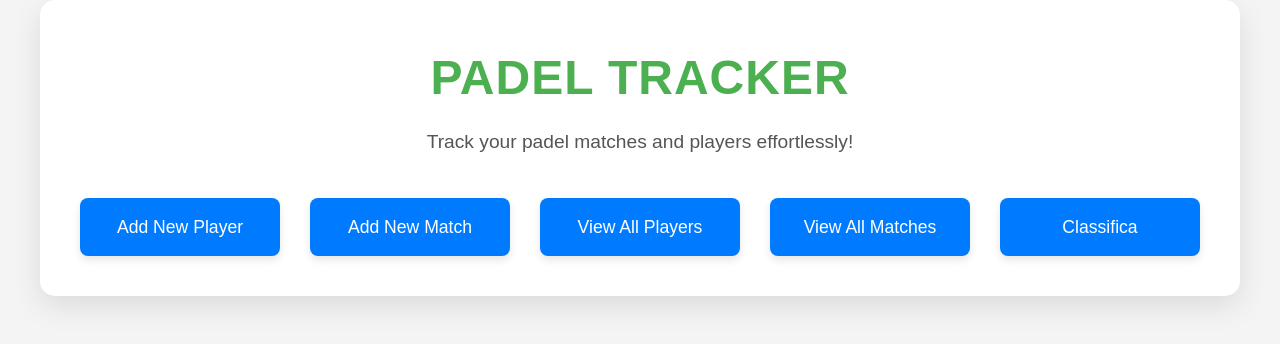
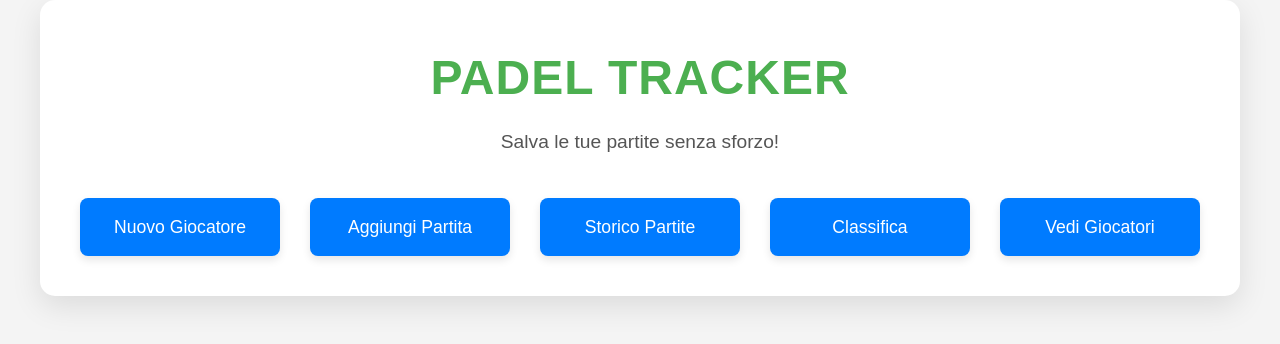
Before and after one commit to agostinoPerasole/padel, a React (Create React App) app: page / in a window 1280 px wide. Shown: the part 252-596 px from the top of the page. Built offline with nearby package versions, Linux system fonts and the light colour scheme.

Commit message:
aggiunti file mancanti.

```diff
--- a/src/App.js
+++ b/src/App.js
@@ -9,15 +9,19 @@ function App() {
     <div className="app-container">
       <header className="header">
         <h1 className="title">Padel Tracker</h1>
-        <p className="welcome-message">Track your padel matches and players effortlessly!</p>
+        <p className="welcome-message">Salva le tue partite senza sforzo!</p>
       </header>
       <section className="content">
         <div className="button-group">
-          <Link to="/add-player" className="button">Add New Player</Link>
-          <Link to="/add-match" className="button">Add New Match</Link>
-		  <Link to="/players" className="button">View All Players</Link>
-          <Link to="/matches" className="button">View All Matches</Link>
+
+          <Link to="/add-player" className="button">Nuovo Giocatore</Link>
+          <Link to="/add-match" className="button">Aggiungi Partita</Link>
+
+          <Link to="/matches" className="button">Storico Partite</Link>
+
 		  <Link to="/leaderboard" className="button">Classifica</Link>
+
+		  <Link to="/players" className="button">Vedi Giocatori</Link>
         </div>
 
       </section>
```
Also changed, not shown: package.json (+5 -4 lines), 1 other file (tests, documents, lock files or other folders).
